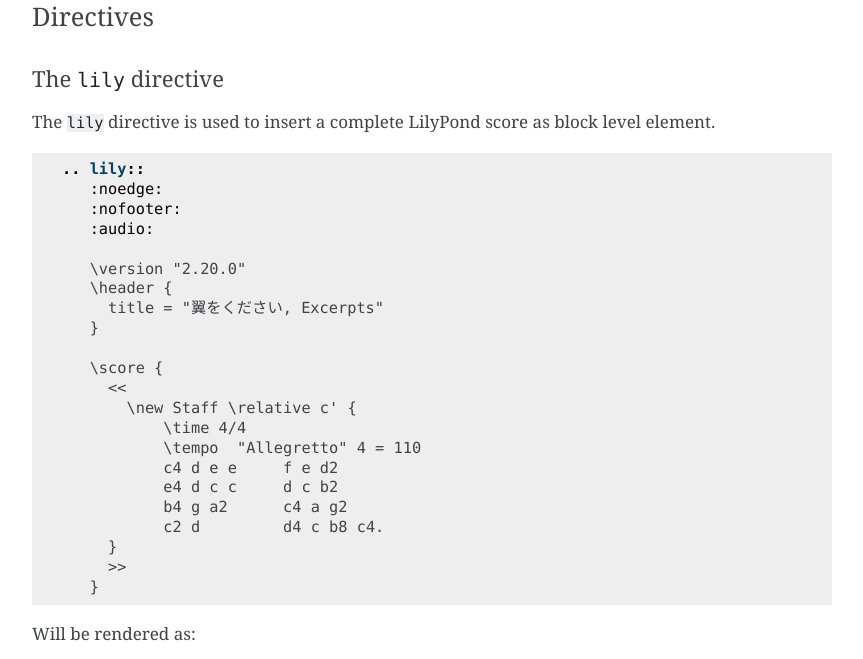
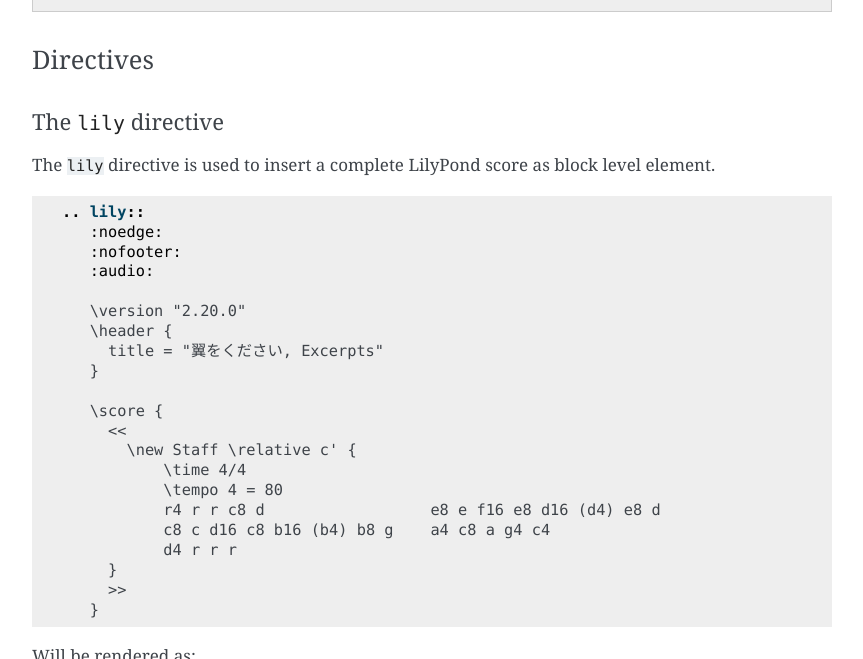
Before and after one commit to sphinx-notes/lilypond, a Sphinx documentation site: the page built from doc/index.rst, in a window 1280 px wide and 1400 px high, scrolled down 1677 px, cut to the strip 0-659 px from the top of the window. Shown: the whole strip, without its empty margins (168-1031 px from the left). Built offline with Sphinx 7.4.7, drawn with Linux system fonts in a browser that asks for light colours; cross-references to code outside the pages are shown as plain code; part of the change alters nothing that is shown; some of the changed text lies outside the part shown.

```diff
--- a/doc/conf.py
+++ b/doc/conf.py
@@ -12,17 +12,22 @@
 #
 import os
 import sys
+from datetime import datetime
+
+sys.path.insert(0, os.path.abspath('.'))
 sys.path.insert(0, os.path.abspath('..'))
 
+# Import proj's meta info
+import project as proj
 
 # -- Project information -----------------------------------------------------
 
-project = 'sphinxnotes-lilypond'
-copyright = '2020, Shengyu Zhang'
-author = 'Shengyu Zhang'
+project = proj.name
+copyright = '%s, %s' % (datetime.now().year, proj.author)
+author = proj.author
 
 # The full version, including alpha/beta/rc tags
-version = release = '1.0'
+version = release = proj.version
 
 
 # -- General configuration ---------------------------------------------------
@@ -42,6 +47,9 @@ templates_path = ['_templates']
 # This pattern also affects html_static_path and html_extra_path.
 exclude_patterns = ['_build', 'Thumbs.db', '.DS_Store']
 
+# A boolean that decides whether codeauthor and sectionauthor directives
+# produce any output in the built files.
+show_authors = True
 
 # -- Options for HTML output -------------------------------------------------
 
@@ -51,8 +59,8 @@ exclude_patterns = ['_build', 'Thumbs.db', '.DS_Store']
 html_theme = 'alabaster'
 
 html_theme_options = {
-    'github_user': 'sphinxnotes',
-    'github_repo': 'lilypond',
+    'github_user': proj.github_user,
+    'github_repo': proj.github_repo,
     'nosidebar': True,
 }
 
--- a/doc/desc.rst
+++ b/doc/desc.rst
@@ -1,3 +1,4 @@
+:version: |version|
 :copyright: Copyright ©2020 by Shengyu Zhang.
 :copyright: Copyright ©2009 by Wei-Wei Guo.
 :license: BSD, see LICENSE for details.
--- a/doc/index.rst
+++ b/doc/index.rst
@@ -6,8 +6,6 @@
 =============================
 Sphinx Extension for LilyPond
 =============================
-
-:version: |version|
 
 .. include:: desc.rst
 
@@ -127,11 +125,6 @@ Options of the directive are same to :ref:`lily-directive`.
     You and download the example LilyPond documentation from here:
     :download:`witch-spring.ly`.
 
-Examples
-========
-
-.. warning:: TODO
-
 Configuration
 =============
 
@@ -143,3 +136,18 @@ Configuration
    Path to `ImageMagick`_ library.
 :lilypond_builddir: (Type: ``str``, Default: ``None``)
    Build directory of the extension, use temporary directory when not specified
+
+Examples
+========
+
+Chang Log
+=========
+
+2020-12-04 1.0a
+---------------
+
+ .. sectionauthor:: Shengyu Zhang
+
+The alpha version is out, please refer to :doc:`index` to see how it works.
+
+Enjoy~
--- a/doc/lily-directive-example.rst
+++ b/doc/lily-directive-example.rst
@@ -12,11 +12,10 @@
      <<
        \new Staff \relative c' {
            \time 4/4
-           \tempo  "Allegretto" 4 = 110
-           c4 d e e     f e d2
-           e4 d c c     d c b2
-           b4 g a2      c4 a g2
-           c2 d         d4 c b8 c4.
+           \tempo 4 = 80
+           r4 r r c8 d                  e8 e f16 e8 d16 (d4) e8 d
+           c8 c d16 c8 b16 (b4) b8 g    a4 c8 a g4 c4
+           d4 r r r
      }
      >>
    }
--- /dev/null
+++ b/doc/project.py
@@ -0,0 +1,15 @@
+# -*- coding: utf-8 -*-
+'''
+Project Meta Information
+'''
+
+name = 'sphinxnotes-lilypond'
+version = '1.0a'
+github_user = 'sphinx-notes'
+github_repo = 'lilypond'
+url = 'https://github.com/' + github_user + '/' + github_repo
+download_url = 'http://pypi.python.org/pypi/' + name
+license = 'BSD',
+author = 'Shengyu Zhang'
+description = 'Sphinx extension for Lilypond'
+keywords = 'documentation, music, sphinx, lilypond, extension'
```
